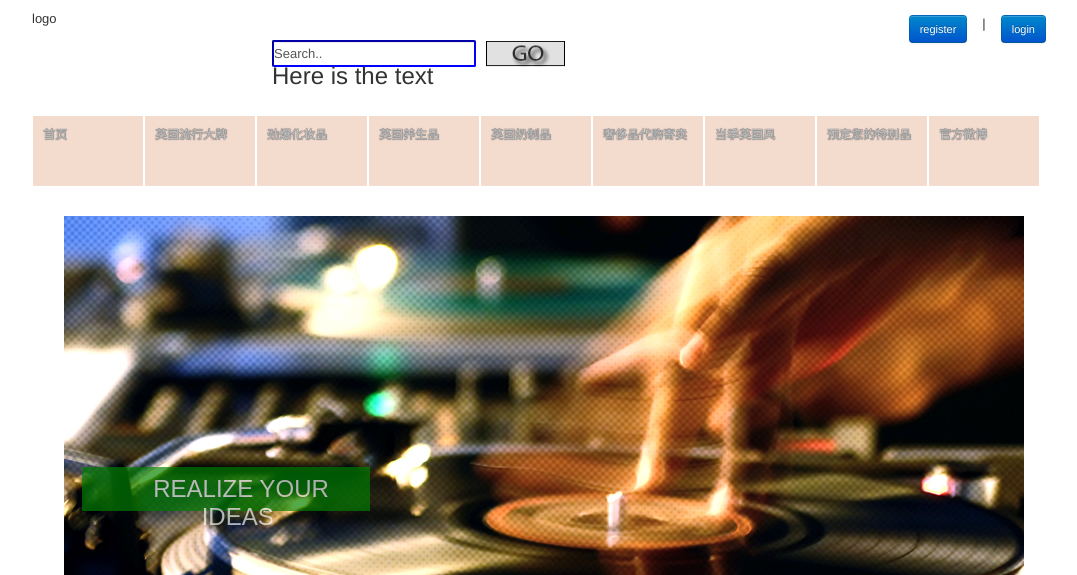
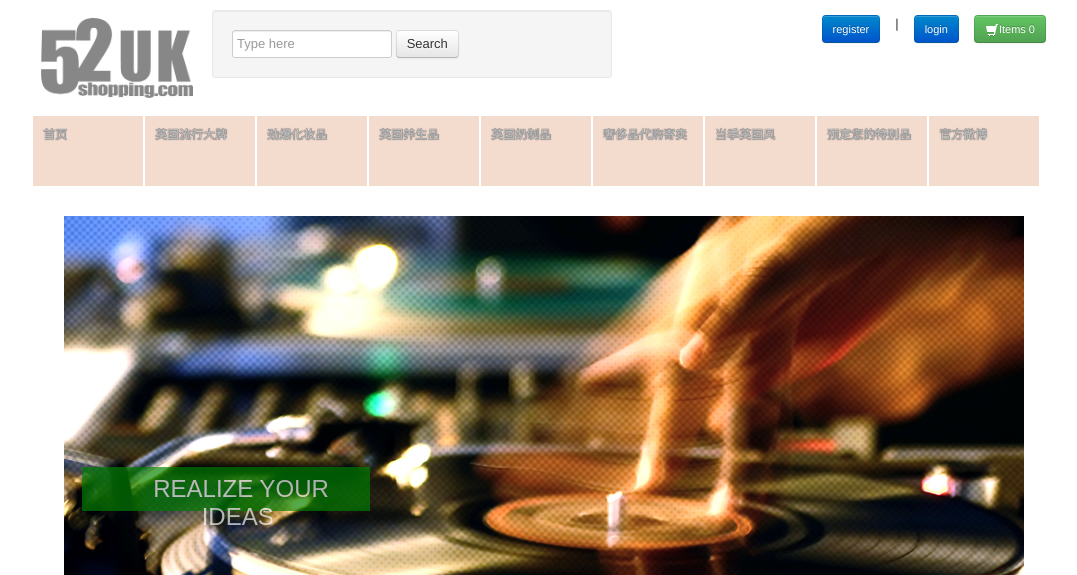
Before and after one commit to JIAZHEN/52ukshopping, a CodeIgniter app: page /transaction/ in a window 1280 px wide. Shown: the top 575 px of the page, without its empty margins (96-1173 px from the left). Run offline with CodeIgniter, Linux system fonts and the light colour scheme.

Commit message:
update nav

```diff
--- a/application/controllers/main.php
+++ b/application/controllers/main.php
@@ -5,6 +5,8 @@ class Main extends CI_Controller {
 	public function __construct()
 	{
 		parent::__construct();
+		$this->load->helper('url');
+		$this->load->library('cart');
 	}
 
 	public function index()
@@ -37,7 +39,7 @@ class Main extends CI_Controller {
 	function logout() {
 	   $this->session->unset_userdata('logged_in');
 	   session_destroy();
-	   redirect(base_url(), 'refresh');
+	   redirect(base_url().'main');
 	}
 }
 /* End of file main.php */
--- a/application/controllers/shop.php
+++ b/application/controllers/shop.php
@@ -31,7 +31,7 @@ class Shop extends CI_Controller {
 									 'bootstrap/js/bootstrap.js');
 		$this->load->view('templates/header', $data);
 		$this->load->view('templates/nav', $nav_data);
-		$this->load->view('shop/detail_view');
+
 		$this->load->view('templates/footer', $footer_data);
 	}
 }
--- a/application/views/templates/nav.php
+++ b/application/views/templates/nav.php
@@ -1,16 +1,14 @@
 <div class="header">
-	<div class="logo">
-	logo
-	</div>
+	<div class="logo span2">
+		<a href="#"><img src="<?php echo base_url(); ?>images/logo.jpg" alt="" /></a></div>
 	<div class="searcharea">
-		<form method="post" action="">
-			<input type="text" id="searchbox" value="Search.." />
-			<input type="image" src="http://localhost/52UKSHOPPING/images/search_btn.jpg" id="go" alt="Search" title="Search" />
-			<p>Here is the text</p>
-		</form>
+		    <form class="well form-search">
+		    <input type="text" placeholder="Type here" class="input-medium search-query">
+		    <button type="submit" class="btn">Search</button>
+		    </form>
 	</div>
 	<div class="basket">
-		<ul>
+		<ul><li><a href="" class="btn btn-success"><i class="icon-shopping-cart icon-white"></i>Items <?php echo $this->cart->total_items(); ?></a></li>
           	<?php if(isset($session_email)) { 	echo '<li><a href="'.base_url().'main/logout" class="btn btn-danger">logout</a></li>';
           										echo '<li>|</li>';
           										echo '<li><a class="btn btn-info">Welcome '.$session_email.'</a></li>'; }
--- a/css/nav.css
+++ b/css/nav.css
@@ -5,9 +5,7 @@
 }
 .logo {
 	float: left;
-	width: 200px;
-	height: 100px;
-	margin: 0px;
+	margin: 0px 10px 0px 0px;
 	padding: 0px;
 }
 /*
@@ -20,28 +18,6 @@ For search bar
 	margin: 0px;
 	padding: 0px;
 }
-.searcharea #searchbox {
-	float: left;
-	width: 200px;
-	height: 23px;
-	margin: 30px 0px 0px 40px;
-	padding: 0px;
-	border: 2px inset blue;
-	border-radius: 2px;
-}
-.searcharea #go {
-	float: left;
-	width: 80px;
-	height: 27px;
-	margin: 30px 0px 0px 10px;
-	padding: 0px;
-}
-.searcharea p {
-	clear: both;
-	margin: 30px 0px 0px 40px;
-	padding: 0px;
-	font-size: 24px;
-}
 /*
 For basket
 */
@@ -49,7 +25,7 @@ For basket
 	float: right;
 	margin: 0px;
 	padding: 0px;
-	width: 350px;
+	width: 370px;
 	height: 100px;
 }
 .basket ul li {
```
Also changed, not shown: images/logo.jpg (added).
